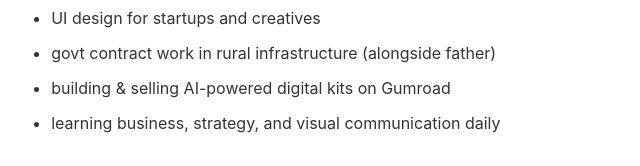
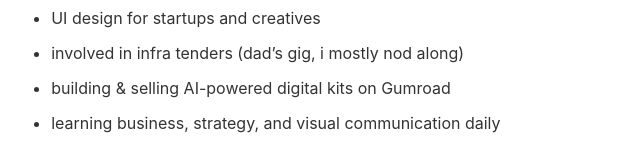
Before and after one commit to ashishxsinghh/ashishxCorevyn, a plain HTML site: page index.html in a window 1280 px wide. Shown: the part 255-421 px from the top of the page, 258-898 px from the left. Drawn offline with Linux system fonts and the light colour scheme.

Commit message:
Add files via upload

```diff
--- a/index.html
+++ b/index.html
@@ -59,7 +59,7 @@
   <ul>
     <li>freelance video editor — short form & content reels</li>
     <li>UI design for startups and creatives</li>
-    <li>govt contract work in rural infrastructure (alongside father)</li>
+    <li>involved in infra tenders (dad’s gig, i mostly nod along)</li>
     <li>building & selling AI-powered digital kits on Gumroad</li>
     <li>learning business, strategy, and visual communication daily</li>
   </ul>
```
